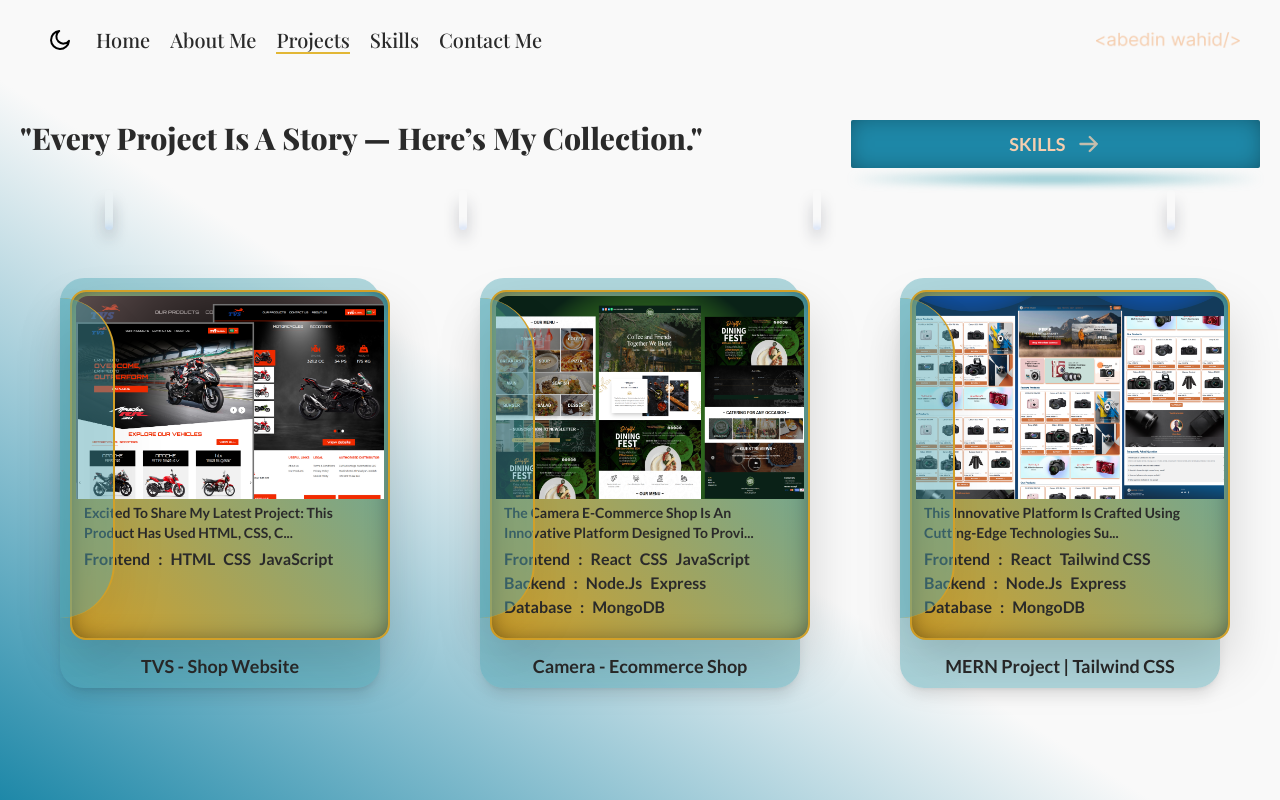
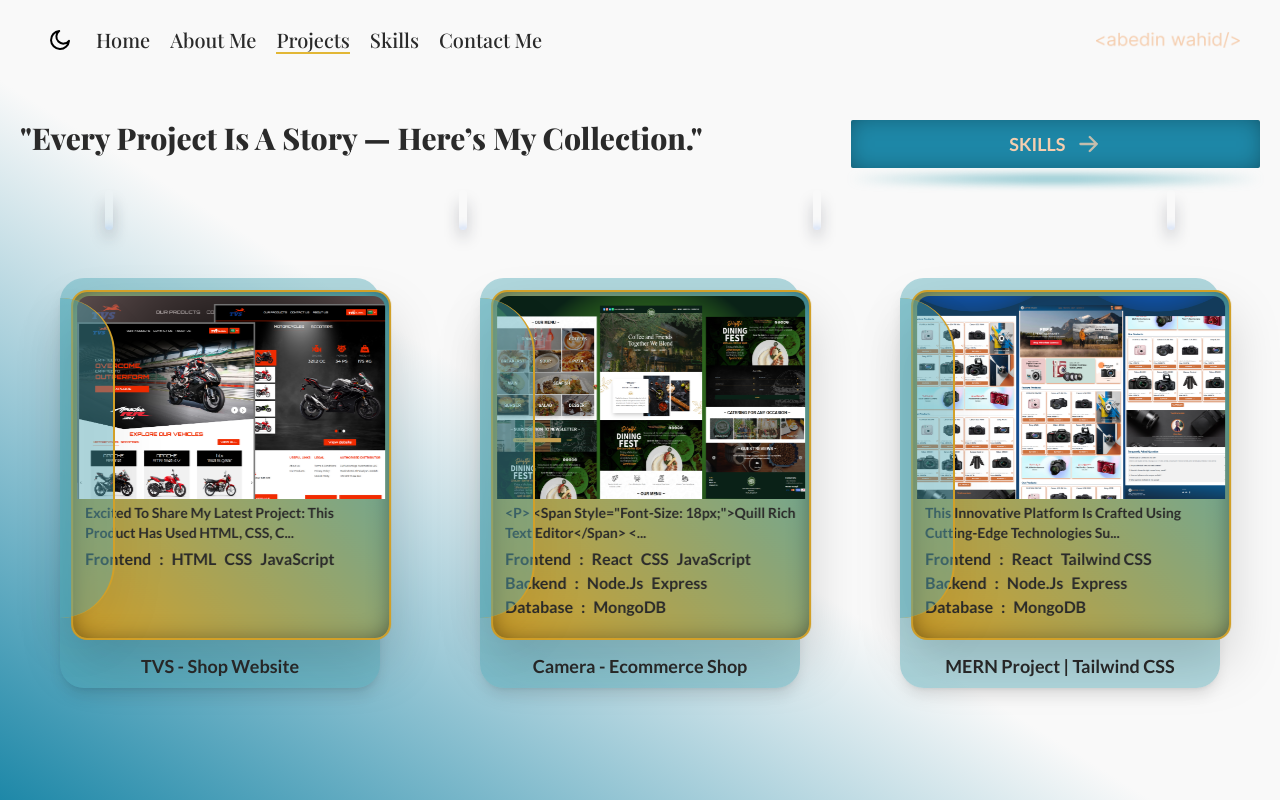
Before and after one commit to abedinwahid9/my-portfolio, a Next.js app: page /projects in a window 1280 px wide. Built offline with nearby package versions, Linux system fonts and the light colour scheme.

Commit message:
product card animation problem fully solve

```diff
--- a/src/app/(home)/layout.tsx
+++ b/src/app/(home)/layout.tsx
@@ -1,7 +1,7 @@
-// layouts/Layout.tsx
 import { ReactNode } from "react";
 import Navbar from "../components/Navbar";
 import Loading from "../components/Loading";
+import Template from "../components/share/TempleteAnim";
 
 interface LayoutProps {
   children: ReactNode;
@@ -11,7 +11,7 @@ const Layout = ({ children }: LayoutProps) => {
   return (
     <Loading>
       <Navbar />
-      <main className="max-w-[1440px] mx-auto ">{children}</main>
+      <Template>{children}</Template>
     </Loading>
   );
 };
--- a/src/app/(home)/skills/page.tsx
+++ b/src/app/(home)/skills/page.tsx
@@ -1,3 +1,4 @@
+"use client";
 import AnimatedBtn from "@/app/components/share/AnimatedBtn";
 import AnimeDivider from "@/app/components/share/AnimeDivider";
 import SkillCard from "@/app/components/share/SkillCard";
@@ -23,6 +24,7 @@ import nextjs from "../../../../public/icons/nextjs-icon.png";
 import framer from "../../../../public/icons/framer-motion-seeklogo.png";
 import redux from "../../../../public/icons/icons8-redux-480.png";
 import CertificationCard from "@/app/components/share/CertificationCard";
+import PageTransition from "@/app/components/share/PageTransition";
 
 const page = () => {
   const skills = [
@@ -74,6 +76,8 @@ const page = () => {
   ];
 
   return (
+    <PageTransition
+      OgComponent={() => (
         <div className=" py-10 md:px-5 px-3">
           {/* skills section */}
           <section className="flex md:flex-row flex-col gap-3">
@@ -131,6 +135,8 @@ const page = () => {
             </div>
           </section>
         </div>
+      )}
+    />
   );
 };
 
--- a/src/app/components/project/Project.tsx
+++ b/src/app/components/project/Project.tsx
@@ -1,7 +1,7 @@
 import Link from "next/link";
 import AnimatedBtn from "../share/AnimatedBtn";
 import AnimeDivider from "../share/AnimeDivider";
-import ProjectCard from "../share/ProjectCard";
+import ProjectCard from "../share/ProjectCard/ProjectCard";
 import Title from "../share/Title";
 import ArrowSvgAni from "../svg/ArrowSvgAni";
 import demo from "@/assets/demo.png";
@@ -68,8 +68,40 @@ export const projects: Project[] = [
     id: 2,
     title: "Camera - Ecommerce Shop",
     image: [demo1, demo1, demo4],
-    description:
-      "The Camera E-commerce Shop is an innovative platform designed to provide a seamless experience for buyers, sellers, and administrators. This feature-rich e-commerce solution specializes in cameras and accessories, ensuring efficiency and scalability.",
+    description: `<p>
+    <span style="font-size: 18px;">Quill Rich Text Editor</span>
+</p>
+<p>
+    <br>
+</p>
+<p>Quill is a free,
+    <a href="https://github.com/quilljs/quill/" target="_blank">open source</a>WYSIWYG editor built for the modern web. With its
+    <a href="http://quilljs.com/docs/modules/" target="_blank">extensible architecture</a>and a
+    <a href="http://quilljs.com/docs/api/" target="_blank">expressive API</a>you can completely customize it to fulfill your needs. Some built in features include:</p>
+<p>
+    <br>
+</p>
+<ul>
+    <li>Fast and lightweight</li>
+    <li>Semantic markup</li>
+    <li>Standardized HTML between browsers</li>
+    <li>Cross browser support including Chrome, Firefox, Safari, and IE 9+</li>
+</ul>
+<p>
+    <br>
+</p>
+<p>
+    <span style="font-size: 18px;">Downloads</span>
+</p>
+<p>
+    <br>
+</p>
+<ul>
+    <li>
+        <a href="https://quilljs.com" target="_blank">Quill.js</a>, the free, open source WYSIWYG editor</li>
+    <li>
+        <a href="https://zenoamaro.github.io/react-quill" target="_blank">React-quill</a>, a React component that wraps Quill.js</li>
+</ul>`,
     technology: {
       frontend: [
         { name: "React", icon: react },
--- /dev/null
+++ b/src/app/components/share/PageTransition.tsx
@@ -0,0 +1,41 @@
+"use client";
+
+import { motion, AnimatePresence } from "framer-motion";
+import { usePathname } from "next/navigation";
+import React, { ComponentType } from "react";
+
+interface PageTransitionProps {
+  OgComponent: ComponentType;
+}
+
+const PageTransition = ({
+  OgComponent,
+}: PageTransitionProps): React.JSX.Element => {
+  const pathName = usePathname();
+
+  return (
+    <AnimatePresence mode="wait">
+      <motion.div key={pathName} className="relative">
+        <OgComponent />
+        {/* Page Exit Animation */}
+        <motion.div
+          initial={{ scaleY: 0 }}
+          animate={{ scaleY: 0 }}
+          exit={{ scaleY: 1 }}
+          transition={{ duration: 0.8, ease: [0.22, 1, 0.36, 1] }}
+          className="fixed top-0 left-0 w-full h-full bg-black z-50"
+        />
+        {/* Page Entry Animation */}
+        <motion.div
+          initial={{ scaleY: 1 }}
+          animate={{ scaleY: 0 }}
+          exit={{ scaleY: 0 }}
+          transition={{ duration: 0.8, ease: [0.22, 1, 0.36, 1] }}
+          className="fixed top-0 left-0 w-full h-full bg-black z-50"
+        />
+      </motion.div>
+    </AnimatePresence>
+  );
+};
+
+export default PageTransition;
--- a/src/app/components/share/ProjectCard.tsx
+++ b/src/app/components/share/ProjectCard/ProjectCard.tsx
@@ -1,7 +1,5 @@
-"use client";
-import { motion } from "framer-motion";
 import Image, { StaticImageData } from "next/image";
-import React, { useState } from "react";
+import style from "./projectCard.module.css";
 
 interface Links {
   client?: string;
@@ -15,54 +13,33 @@ interface Technology {
   database?: { name: string; icon: StaticImageData }[];
 }
 
-// ✅ Corrected PROJECTCARD interface (technology is now a single object)
 interface PROJECTCARD {
   id: number;
   title: string;
-  image: StaticImageData[]; // Array of images
+  image: StaticImageData[];
   description: string;
   technology: Technology;
   links?: Links;
 }
 
-// ✅ Define ProjectCard component with correct props
 const ProjectCard: React.FC<{ project: PROJECTCARD }> = ({ project }) => {
-  const [hover, setHover] = useState<boolean>(false);
-
-  const cardVariants = {
-    start: {
-      x: [10, 60, 10], // Moves right on hover
-      transition: { duration: 1, ease: "easeIn" },
-      zIndex: 9999,
-    },
-    animate: {
-      x: [10, 65, 10],
-      zIndex: 1,
-      transition: { duration: 1, ease: "easeOut" },
-    },
-  };
-
   return (
-    <motion.div
-      onHoverStart={() => setHover(true)}
-      onHoverEnd={() => setHover(false)}
-      className="w-[320px] h-[410px] rounded-3xl bg-[#50aab86e] relative z-0 shadow-lg"
+    <div
+      className={`w-[320px] h-[410px] rounded-3xl bg-[#50aab86e] relative z-0 shadow-lg ${style.main_card}`}
     >
       {/* Card right bar */}
       <div className="md:w-[55px] h-[320px] w-[40px] bg-[#50aab86e] absolute top-5 left-0 z-40 border-dr-link border-r-2 rounded-r-full drop-shadow-2xl"></div>
 
       {/* Main Card */}
-      <motion.div
-        variants={cardVariants}
-        animate={hover ? "start" : "animate"}
-        className="h-[350px] w-[320px] bg-gradient-to-bl from-lg-button to-dr-link backdrop-blur-3xl border-dr-link border-2 absolute p-1 top-3 rounded-2xl drop-shadow-2xl shadow-[inset_0px_0px_32px_-15px_rgba(0,_0,_0,_5)]"
+      <div
+        className={`h-[350px] w-[320px] bg-gradient-to-bl from-lg-button to-dr-link backdrop-blur-3xl border-dr-link border-2 absolute p-1 top-3 rounded-2xl drop-shadow-2xl shadow-[inset_0px_0px_32px_-15px_rgba(0,_0,_0,_5)] ${style.anim_card}`}
       >
-        {/* ✅ Project Image */}
+        {/* Project Image */}
         {project.image.length > 0 && (
           <div className="relative w-full h-3/5">
             <Image
               className="rounded-t-xl object-cover"
-              src={project.image[0]} // Use first image dynamically
+              src={project.image[0]}
               alt={project.title}
               fill
               sizes="100vw"
@@ -70,13 +47,13 @@ const ProjectCard: React.FC<{ project: PROJECTCARD }> = ({ project }) => {
           </div>
         )}
 
-        {/* ✅ Project Description */}
+        {/* Project Description */}
         <div className="pt-1 flex flex-col px-2">
           <p className="text-dr-text font-semibold text-sm capitalize">
             {project.description.slice(0, 70)}...
           </p>
 
-          {/* ✅ Dynamic Skill Rendering */}
+          {/* Dynamic Skill Rendering */}
           <div className="py-1">
             {Object.entries(project.technology).map(
               ([category, techList], index) => (
@@ -98,15 +75,15 @@ const ProjectCard: React.FC<{ project: PROJECTCARD }> = ({ project }) => {
             )}
           </div>
         </div>
-      </motion.div>
+      </div>
 
-      {/* ✅ Project Title */}
+      {/* Project Title */}
       <div className="w-full h-full flex justify-center items-end">
         <h2 className="text-dr-text font-bold text-lg pb-2 capitalize dark:text-lg-text">
           {project.title}
         </h2>
       </div>
-    </motion.div>
+    </div>
   );
 };
 
--- /dev/null
+++ b/src/app/components/share/ProjectCard/projectCard.module.css
@@ -0,0 +1,34 @@
+.anim_card {
+  animation: returnAnimated 1.5s forwards;
+  animation-timing-function: linear;
+  pointer-events: none;
+}
+
+.main_card:hover .anim_card {
+  animation: animated 1.5s forwards;
+  animation-timing-function: linear;
+}
+
+@keyframes animated {
+  50% {
+    transform: translateX(60px);
+  }
+  100% {
+    transform: translateX(10px);
+    z-index: 9999;
+  }
+}
+
+@keyframes returnAnimated {
+  0% {
+    transform: translateX(10px);
+    z-index: 9999;
+  }
+  50% {
+    transform: translateX(60px);
+    z-index: 9999;
+  }
+  100% {
+    transform: translateX(10px);
+  }
+}
--- /dev/null
+++ b/src/app/components/share/TempleteAnim.tsx
@@ -0,0 +1,26 @@
+"use client";
+import { motion } from "framer-motion";
+
+const variants = {
+  hidden: { opacity: 0, x: -200 },
+  enter: { opacity: 1, x: 0 },
+};
+
+export default function Template({
+  children,
+  ...props
+}: {
+  children: React.ReactNode;
+}) {
+  return (
+    <motion.main
+      className="max-w-[1440px] mx-auto"
+      {...props}
+      variants={variants}
+      initial="hidden"
+      animate="enter"
+    >
+      {children}
+    </motion.main>
+  );
+}
--- a/src/app/components/share/TextArea.tsx
+++ b/src/app/components/share/TextArea.tsx
@@ -6,10 +6,12 @@ interface TextAreaProps {
 
 const TextArea: React.FC<TextAreaProps> = ({ text }) => {
   return (
-    <div
-      className="dark:text-lg-text text-area  text-dr-text md:text-lg text-sm md:py-5 py-2"
-      dangerouslySetInnerHTML={{ __html: text }}
-    />
+    <>
+      <div
+        className="dark:text-lg-text text-area  text-dr-text md:text-lg text-sm md:py-5 py-2"
+        dangerouslySetInnerHTML={{ __html: text }}
+      />
+    </>
   );
 };
 
```
Also changed, not shown: src/app/(home)/contact-me/page.tsx (+13 -13 lines). Lines whose indentation alone changed are shown as unchanged.
